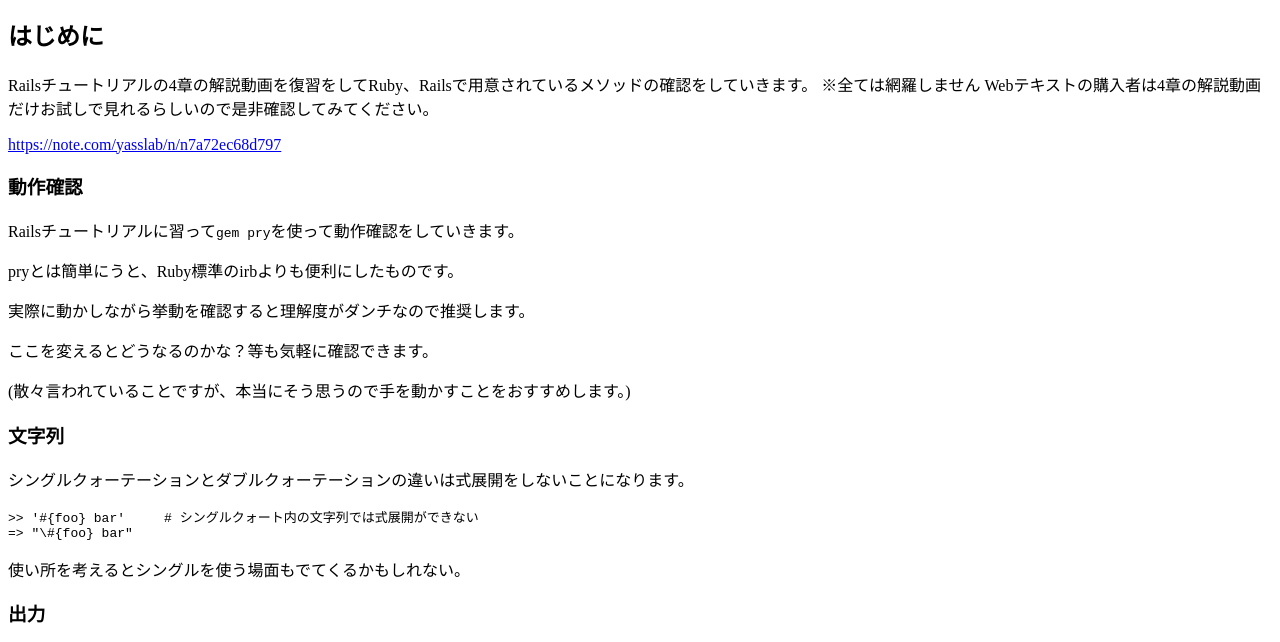
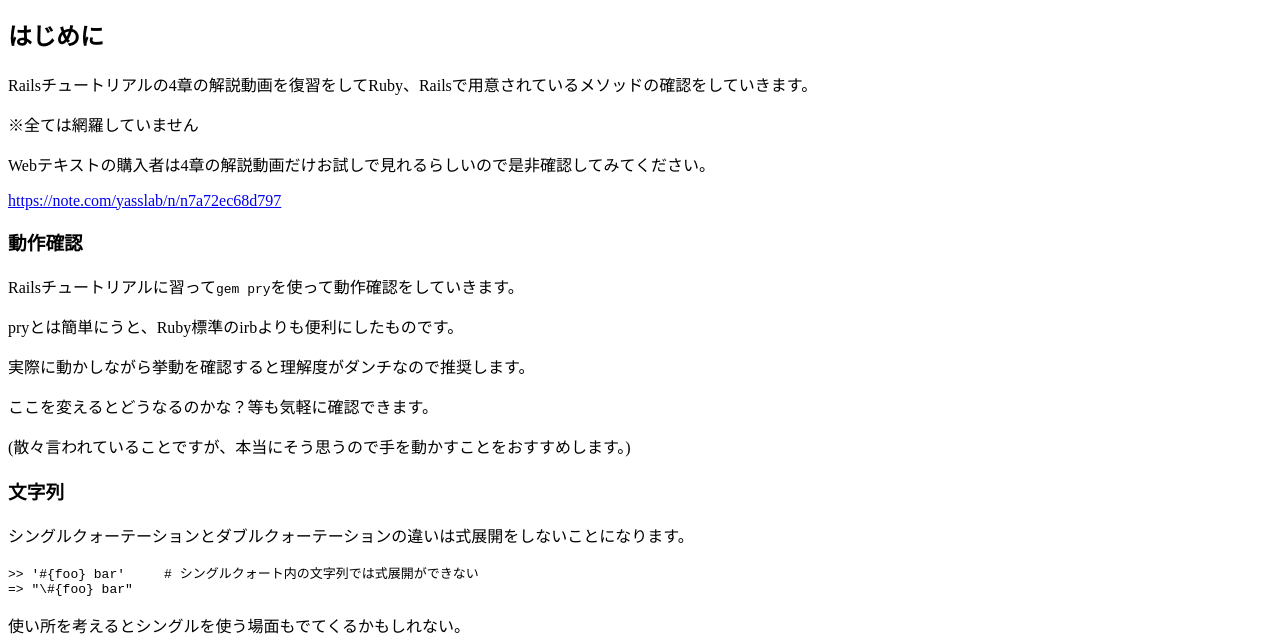
Before and after one commit to shota-hope/ohnoblog, a Gatsby site: page /rails-tutorial4/ in a window 1280 px wide. Shown: the part 128-770 px from the top of the page. Built offline with nearby package versions, Linux system fonts and the light colour scheme; Gatsby itself is replaced by a stand-in of ours; some packages are replaced by stand-ins of ours; code samples lack their colours.

Commit message:
記事修正

```diff
--- a/content/blog/rails-tutorial4.md
+++ b/content/blog/rails-tutorial4.md
@@ -7,7 +7,9 @@
 ## はじめに
 
 Railsチュートリアルの4章の解説動画を復習をしてRuby、Railsで用意されているメソッドの確認をしていきます。
-※全ては網羅しません
+
+※全ては網羅していません
+
 Webテキストの購入者は4章の解説動画だけお試しで見れるらしいので是非確認してみてください。
 
 [https://note.com/yasslab/n/n7a72ec68d797](https://note.com/yasslab/n/n7a72ec68d797)
```
